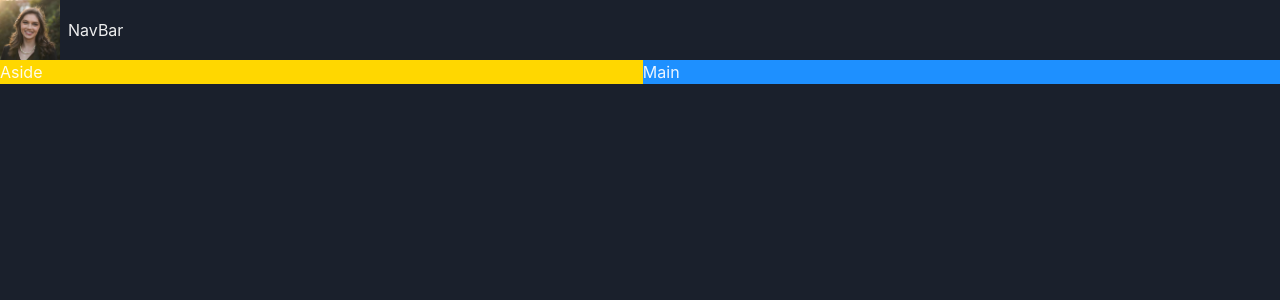
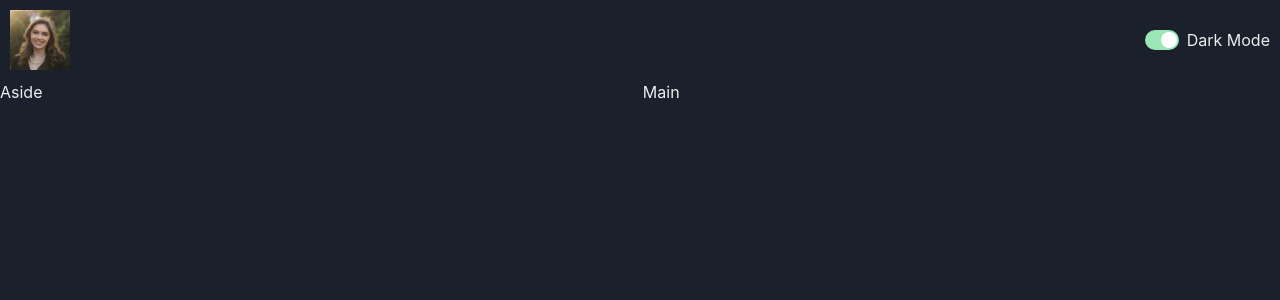
Before and after one commit to akhi9195/game-hub, a React (Vite) app: page / in a window 1280 px wide. Shown: the top 300 px of the page. Built offline with nearby package versions, Linux system fonts and the light colour scheme.

Commit message:
implemented Switch mode

```diff
--- a/package.json
+++ b/package.json
@@ -12,7 +12,7 @@
     "@chakra-ui/react": "^2.5.1",
     "@emotion/react": "^11.10.6",
     "@emotion/styled": "^11.10.6",
-    "axios": "^1.3.4",
+    "axios": "^1.19.0",
     "framer-motion": "^10.0.1",
     "react": "^18.2.0",
     "react-dom": "^18.2.0",
--- a/src/App.tsx
+++ b/src/App.tsx
@@ -1,5 +1,5 @@
 // src/App.tsx
-import { Button, Box, Heading, Grid, GridItem, Show } from "@chakra-ui/react";
+import { Grid, GridItem, Show } from "@chakra-ui/react";
 import NavBar from "./components/NavBar";
 function App() {
   return (
@@ -13,14 +13,10 @@
         <NavBar />
       </GridItem>
       <Show above="lg">
-        <GridItem area="aside" bg="gold">
-          Aside
-        </GridItem>
+        <GridItem area="aside">Aside</GridItem>
       </Show>
 
-      <GridItem area="main" bg="dodgerblue">
-        Main
-      </GridItem>
+      <GridItem area="main">Main</GridItem>
     </Grid>
   );
 }
--- /dev/null
+++ b/src/components/ColorModeSwitch.tsx
@@ -0,0 +1,17 @@
+import { HStack, Switch, Text, useColorMode } from "@chakra-ui/react";
+
+const ColorModeSwitch = () => {
+  const { toggleColorMode, colorMode } = useColorMode();
+  return (
+    <HStack>
+      <Switch
+        colorScheme="green"
+        isChecked={colorMode === "dark"}
+        onChange={toggleColorMode}
+      />
+      <Text>Dark Mode</Text>
+    </HStack>
+  );
+};
+
+export default ColorModeSwitch;
--- a/src/components/NavBar.tsx
+++ b/src/components/NavBar.tsx
@@ -1,10 +1,11 @@
-import { HStack, Image, Text } from "@chakra-ui/react";
+import { HStack, Image } from "@chakra-ui/react";
 import logo from "../assets/logo.jpeg";
+import ColorModeSwitch from "./ColorModeSwitch";
 const NavBar = () => {
   return (
-    <HStack>
+    <HStack justifyContent="space-between" padding="10px">
       <Image src={logo} boxSize="60px" />
-      <Text>NavBar</Text>
+      <ColorModeSwitch />
     </HStack>
   );
 };
--- a/src/main.tsx
+++ b/src/main.tsx
@@ -11,5 +11,5 @@
       <ColorModeScript initialColorMode={theme.config.initialColorMode} />
       <App />
     </ChakraProvider>
-  </StrictMode>
+  </StrictMode>,
 );
```
Also changed, not shown: 1 other file (tests, documents, lock files or other folders).
